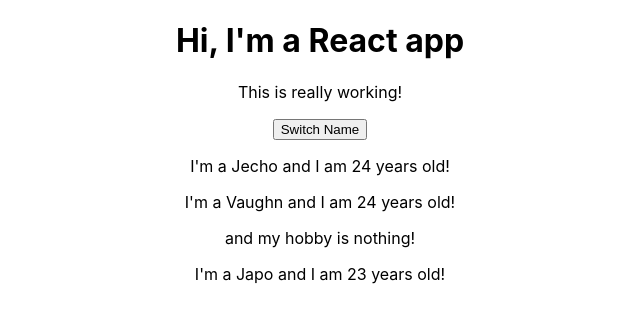
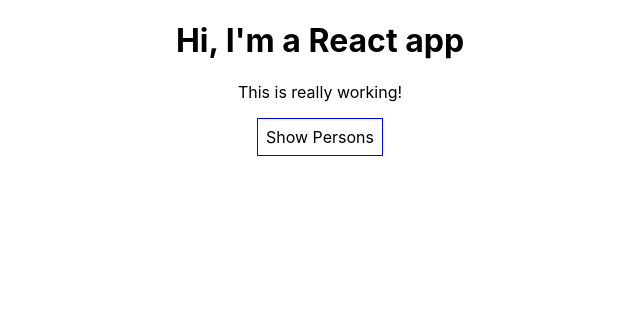
Before and after one commit to cryzereye/react_lessons, a React (Create React App) app: page / in a window 1280 px wide. Shown: the top 322 px of the page, without its empty margins (320-960 px from the left). Built offline with nearby package versions, Linux system fonts and the light colour scheme.

Commit message:
start of vid52

```diff
--- a/src/App.js
+++ b/src/App.js
@@ -9,7 +9,9 @@
       { name: 'Jecho', age: 24},
       { name: 'Vaughn', age: 24},
       { name: 'Japo', age: 23}
-    ]
+    ],
+    otherStart: 'nothing',
+    showPersons: false
   }
 
   switchNameHandler = () => {
@@ -24,16 +26,58 @@
     });
   }
 
+  nameChangedHandler = (event) => {
+    this.setState({
+      persons: [
+        { name: 'Jecho', age: 24},
+        { name: event.target.value, age: 24},
+        { name: 'Japo', age: 23}
+      ]
+    });
+  }
+
+  togglePersonsHandler = () => {
+    const doesShow = this.state.showPersons;
+    this.setState({
+      showPersons: !doesShow
+    });
+  }
+
   render() {
+    const style = {
+      backgroundColor: 'white',
+      font: 'inherit',
+      border: '1px solid blue',
+      padding: '8px',
+      cursor: 'pointer'
+    }
+
+    let persons = null;
+
+    if (this.state.showPersons) {
+      persons = (
+          <div>
+            <Person name={this.state.persons[0].name} age={this.state.persons[0].age}/>
+            <Person
+              name={this.state.persons[1].name}
+              age={this.state.persons[1].age}
+              click = {this.switchNameHandler.bind(this, 'Jecho')}
+              changed = {this.nameChangedHandler}> and my hobby is nothing! </Person>
+            <Person name={this.state.persons[2].name} age={this.state.persons[2].age}/>
+          </div>
+        )
+      };
+
     return (
       // only 1 root element for JSX
       <div className="App">
         <h1>Hi, I'm a React app</h1>
         <p>This is really working!</p>
-        <button onClick={this.switchNameHandler}>Switch Name</button>
-        <Person name={this.state.persons[0].name} age={this.state.persons[0].age}/>
-        <Person name={this.state.persons[1].name} age={this.state.persons[1].age}> and my hobby is nothing! </Person>
-        <Person name={this.state.persons[2].name} age={this.state.persons[2].age}/>
+        <button
+          onClick={() => this.togglePersonsHandler()}
+          style={style} >
+          {this.state.showPersons === true ? 'Hide' : 'Show'} Persons </button>
+          { persons }
       </div>
     );
     // JSX is translated to below:
--- a/src/Person/Person.js
+++ b/src/Person/Person.js
@@ -5,6 +5,7 @@
         <div>
             <p>I'm a {props.name} and I am {props.age} years old!</p>
             <p>{props.children}</p>
+            <input type='text' onChange = {props.changed}/>
         </div>
     )
 }
```
Lines whose indentation alone changed are shown as unchanged.
